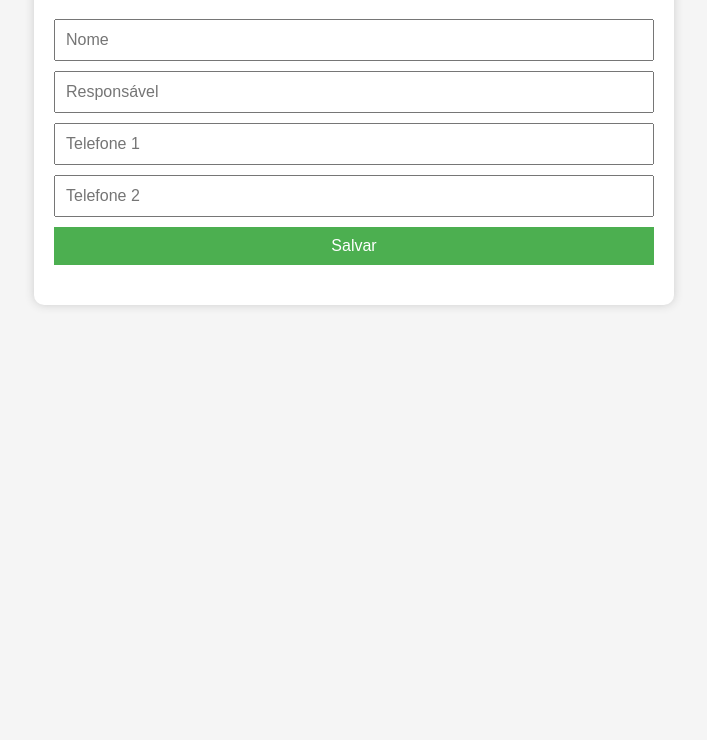
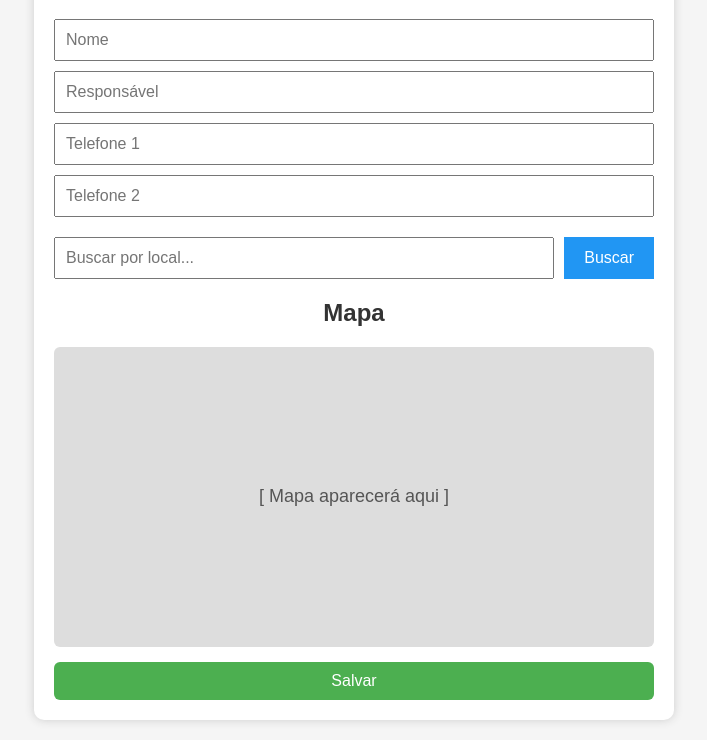
Before and after one commit to Bancos-de-Dados-II/espalhasTeam, a website: page view/index.html in a window 1280 px wide. Shown: the part 101-841 px from the top of the page, without its empty margins (286-993 px from the left). Before the commit the page ends 800 px from the top, so only its background shows below. Drawn offline with Linux system fonts and the light colour scheme.

Commit message:
Adicionando mapa a cadastro de beneficiario

```diff
--- a/view/index.html
+++ b/view/index.html
@@ -3,25 +3,36 @@
 <head>
   <meta charset="UTF-8" />
   <meta name="viewport" content="width=device-width, initial-scale=1.0" />
-  <title>Assistentes Sociais</title>
-  <link rel="stylesheet" href="./style.css" />
+  <title>Cadastro de Beneficiários</title>
+  <link rel="stylesheet" href="style.css" />
 </head>
 <body>
   <div class="container">
     <h1>Cadastro de Beneficiário</h1>
 
-    <form id="assistente-form">
+    <form id="beneficiario-form">
       <input type="hidden" id="uuid" />
       <input type="text" id="nome" placeholder="Nome" required />
-      <input type="email" id="email" placeholder="Responsável" required />
-      <input type="number" id="telefone" placeholder="Telefone 1" required />
+      <input type="text" id="Responsavel" placeholder="Responsável" required />
+      <input type="password" id="password" placeholder="Telefone 1" required />
       <input type="number" id="telefone" placeholder="Telefone 2" required />
-      <button type="submit">Salvar</button>
     </form>
 
-    <ul id="assistente-list"></ul>
+    <div class="search-container">
+      <input type="text" id="local" placeholder="Buscar por local..." />
+      <button id="botaoBuscar">Buscar</button>
+    </div>
+
+    <ul id="beneficiario-list"></ul>
+
+    <h2>Mapa</h2>
+    <div id="map">[ Mapa aparecerá aqui ]</div>
+    <div>
+      <button id="botaoSalvar">Salvar</button>
+    </div>
+
   </div>
 
-  <script src="./script.js"></script>
+  <script src="script.js"></script>
 </body>
 </html>
--- a/view/style.css
+++ b/view/style.css
@@ -14,7 +14,7 @@ body {
   box-shadow: 0 0 10px #ccc;
 }
 
-h1 {
+h1, h2 {
   text-align: center;
   color: #333;
 }
@@ -42,10 +42,35 @@ form button:hover {
   background-color: #45a049;
 }
 
+.search-container {
+  display: flex;
+  margin: 20px 0;
+  gap: 10px;
+}
+
+.search-container input {
+  flex: 1;
+  padding: 10px;
+  font-size: 16px;
+}
+
+.search-container button {
+  padding: 10px 20px;
+  font-size: 16px;
+  background-color: #2196f3;
+  color: white;
+  border: none;
+  cursor: pointer;
+}
+
+.search-container button:hover {
+  background-color: #0b7dda;
+}
+
 ul {
   list-style-type: none;
   padding: 0;
-  margin-top: 20px;
+  margin-top: 10px;
 }
 
 li {
@@ -70,7 +95,7 @@ li button {
 }
 
 .edit-btn {
-  background-color: #2196f3;
+  background-color: #ffc107;
   color: white;
 }
 
@@ -78,3 +103,31 @@ li button {
   background-color: #f44336;
   color: white;
 }
+
+#map {
+  height: 300px;
+  background-color: #ddd;
+  margin-top: 10px;
+  border-radius: 6px;
+  display: flex;
+  align-items: center;
+  justify-content: center;
+  color: #555;
+  font-size: 18px;
+}
+
+#botaoSalvar {
+  margin-top: 15px;
+  width: 100%;
+  padding: 10px;
+  font-size: 16px;
+  background-color: #4caf50;
+  color: white;
+  border: none;
+  border-radius: 6px;
+  cursor: pointer;
+}
+
+#botaoSalvar:hover {
+  background-color: #45a049;
+}
```
